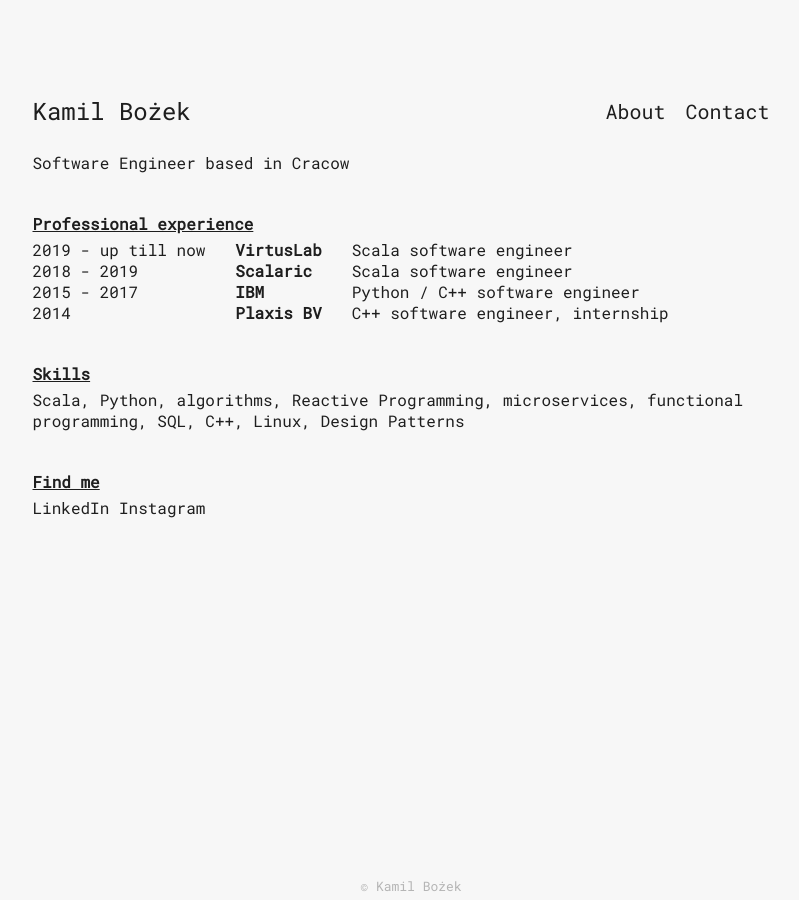
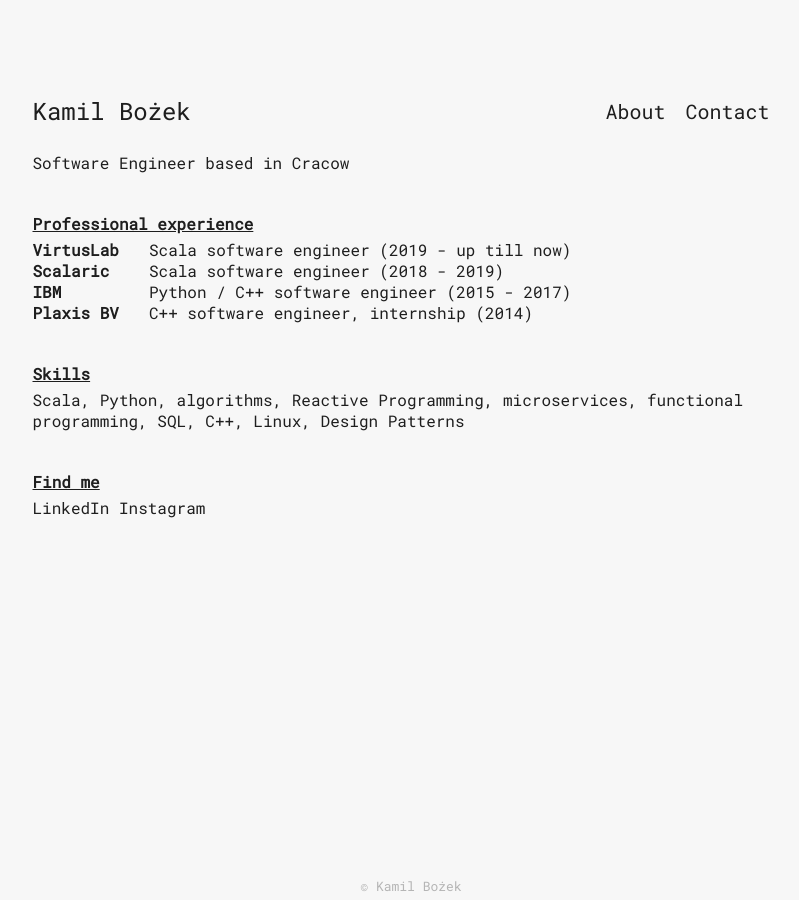
Before and after one commit to kamilbozek/kamilbozek.github.io, a Jekyll site: the page built from about.html, in a window 1280 px wide. Shown: the whole page, without its empty margins (229-1028 px from the left). Built offline with Jekyll 4.4.1, drawn with Linux system fonts in a browser that asks for light colours.

Commit message:
styling improvements

```diff
--- a/_sass/main.scss
+++ b/_sass/main.scss
@@ -1,6 +1,10 @@
 $backgroundColor: #f7f7f7;
-$bodyColor: #1e1e1e;
-$navigationColor: $bodyColor;
+$lightGrey: #b5b5b5;
+$darkGrey: #1e1e1e;
+
+$bodyColor: $darkGrey;
+$navigationColor: $darkGrey;
+$footerColor: $lightGrey;
 $bodyFont: 'Roboto Mono',-apple-system,BlinkMacSystemFont,"Segoe UI",Helvetica,Arial,sans-serif,"Apple Color Emoji","Segoe UI Emoji","Segoe UI Symbol";
 
 *,
@@ -110,7 +114,7 @@ h1 {
 
 .footer {
   grid-area: footer;
-  color: #b5b5b5;
+  color: $footerColor;
   font-size: small;
   text-align: center;
   padding: 5px;
@@ -135,7 +139,7 @@ h1 {
 
   .jobs {
     display: grid;
-    grid-template-columns: auto auto 1fr;
+    grid-template-columns: auto 1fr;
     grid-auto-rows: auto;
     grid-gap: 0;
     padding: 0;
--- a/about.html
+++ b/about.html
@@ -8,9 +8,8 @@ title: "About"
 
 <div class="jobs">
   {% for job in site.data.jobs %}
-  <div class="jobInfo">{{ job.when }}</div>
   <div class="jobInfo"><a href="{{ job.companyWebsite }}" target="_blank"><strong>{{ job.company }}</strong></a></div>
-  <div class="jobRole">{{ job.position }}</div>
+  <div class="jobRole">{{ job.position }} ({{ job.when }})</div>
   {% endfor %}
 </div>
 
```
